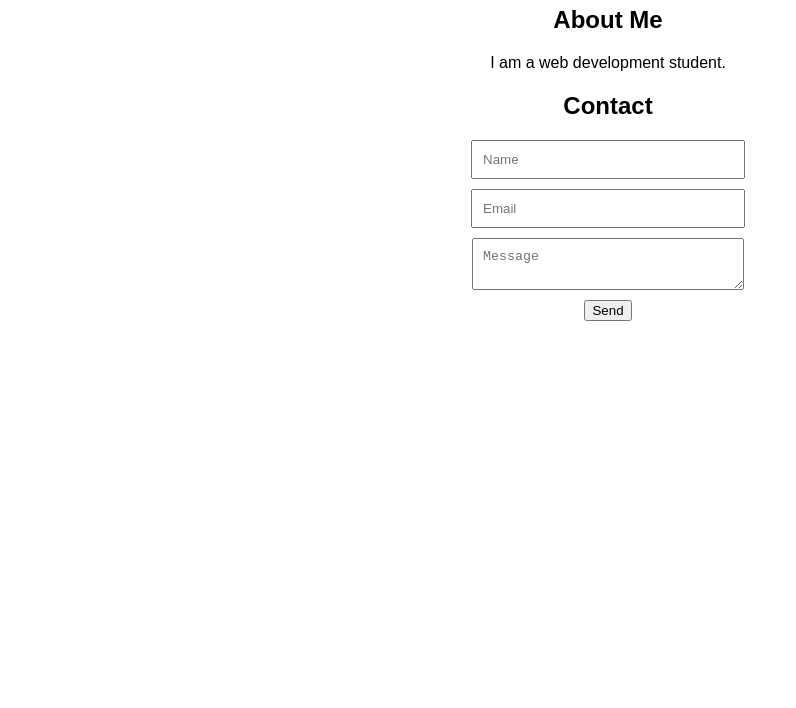
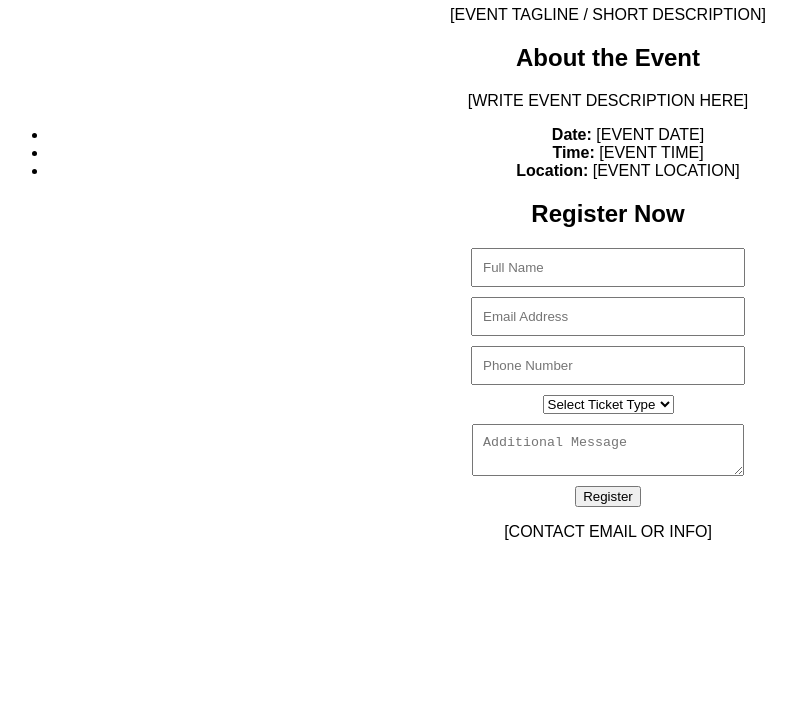
Before and after one commit to scriptedbyfazil/event-registration, a plain HTML site: page frontend/index.html in a window 1280 px wide. Shown: the part 92-800 px from the top of the page, without its empty margins (32-828 px from the left). Drawn offline with Linux system fonts and the light colour scheme.

Commit message:
Update index.html

```diff
--- a/frontend/index.html
+++ b/frontend/index.html
@@ -1,32 +1,60 @@
 <!DOCTYPE html>
-<html>
+<html lang="en">
 <head>
-<title>My Portfolio</title>
-<link rel="stylesheet" href="style.css">
+  <meta charset="UTF-8">
+  <title>[EVENT TITLE HERE]</title>
+  <link rel="stylesheet" href="style.css">
 </head>
 
 <body>
 
-<h1>My Portfolio</h1>
+  <!-- Header Section -->
+  <header>
+    <h1>[EVENT TITLE]</h1>
+    <p>[EVENT TAGLINE / SHORT DESCRIPTION]</p>
+  </header>
 
-<section>
-<h2>About Me</h2>
-<p>I am a web development student.</p>
-</section>
+  <!-- Event Details -->
+  <section class="event-details">
+    <h2>About the Event</h2>
+    <p>[WRITE EVENT DESCRIPTION HERE]</p>
 
-<section>
-<h2>Contact</h2>
+    <ul>
+      <li><strong>Date:</strong> [EVENT DATE]</li>
+      <li><strong>Time:</strong> [EVENT TIME]</li>
+      <li><strong>Location:</strong> [EVENT LOCATION]</li>
+    </ul>
+  </section>
 
-<form id="contactForm">
-<input type="text" placeholder="Name" required>
-<input type="email" placeholder="Email" required>
-<textarea placeholder="Message"></textarea>
-<button type="submit">Send</button>
-</form>
+  <!-- Registration Form -->
+  <section class="form-section">
+    <h2>Register Now</h2>
 
-</section>
+    <form id="registrationForm">
 
-<script src="script.js"></script>
+      <input type="text" placeholder="Full Name" required>
+
+      <input type="email" placeholder="Email Address" required>
+
+      <input type="tel" placeholder="Phone Number">
+
+      <select required>
+        <option value="">Select Ticket Type</option>
+        <option>[TICKET TYPE 1]</option>
+        <option>[TICKET TYPE 2]</option>
+      </select>
+
+      <textarea placeholder="Additional Message"></textarea>
+
+      <button type="submit">Register</button>
+
+    </form>
+  </section>
+
+  <!-- Footer -->
+  <footer>
+    <p>[CONTACT EMAIL OR INFO]</p>
+  </footer>
 
 </body>
 </html>
```
